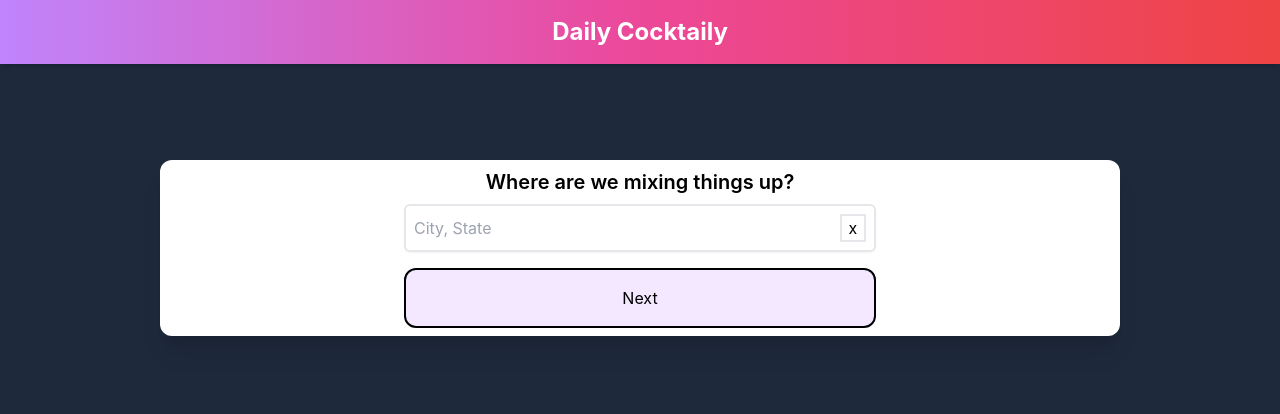
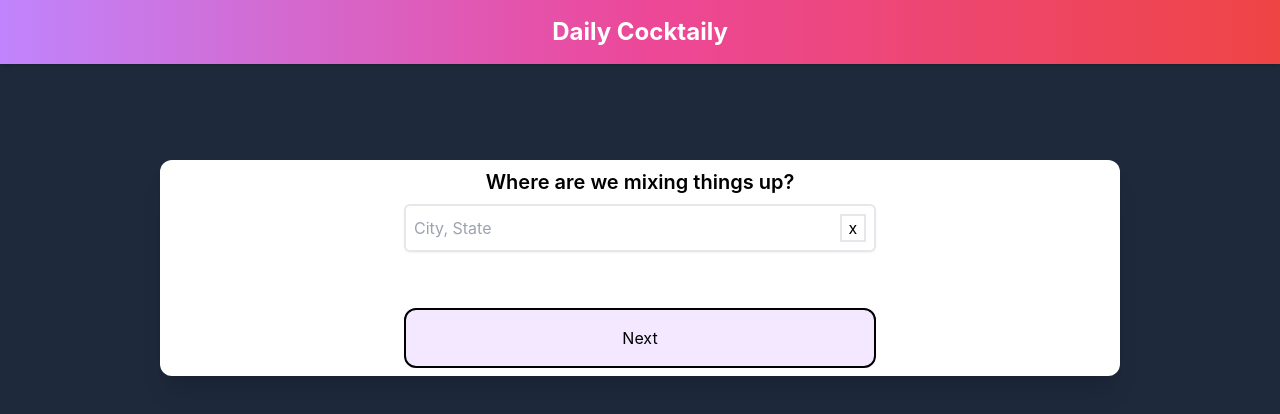
Before and after one commit to MattHlav478/cocktail-react, a React (Create React App) app: page / in a window 1280 px wide. Shown: the top 414 px of the page. Built offline with nearby package versions, Linux system fonts and the light colour scheme.

Commit message:
error handling for no city selected on city search"

```diff
--- a/src/screens/components/CitySearch.js
+++ b/src/screens/components/CitySearch.js
@@ -11,6 +11,7 @@ export default function CitySearch({
   setModalState,
 }) {
   const [searchResults, setSearchResults] = useState(null);
+  const [errorMessage, setErrorMessage] = useState(false);
 
   useEffect(() => {
     setQuery("");
@@ -33,6 +34,16 @@ export default function CitySearch({
       } catch (error) {
         console.log("Error fetching search results: ", error);
       }
+    }
+  };
+
+  const handleSwitchModal = () => {
+    if (citySelected) {
+      setModalState("liquorPrefs");
+    } else if (!citySelected) {
+      setErrorMessage(true);
+    } else {
+      console.log("Error: citySelected is not a boolean.");
     }
   };
 
@@ -64,11 +75,19 @@ export default function CitySearch({
             onClick={() => {
               setQuery("");
               setCitySelected(false);
+              setErrorMessage(false);
             }}
           >
             x
           </button>
         </span>
+        {
+          <div className="h-10 text-red-600">
+            {errorMessage && !citySelected
+              ? "Please select a valid city."
+              : ""}
+          </div>
+        }
         {searchResults && !citySelected && query.length > 0 && (
           <ul className="absolute flex flex-col w-2/3 bg-white border-2 border-solid">
             {searchResults
@@ -109,7 +128,7 @@ export default function CitySearch({
       <div className="flex flex-row justify-center">
         <button
           className="bg-purple-100 p-4 w-1/2 rounded-xl border-2 border-black"
-          onClick={() => setModalState("liquorPrefs")}
+          onClick={() => handleSwitchModal()}
         >
           Next
         </button>
```
